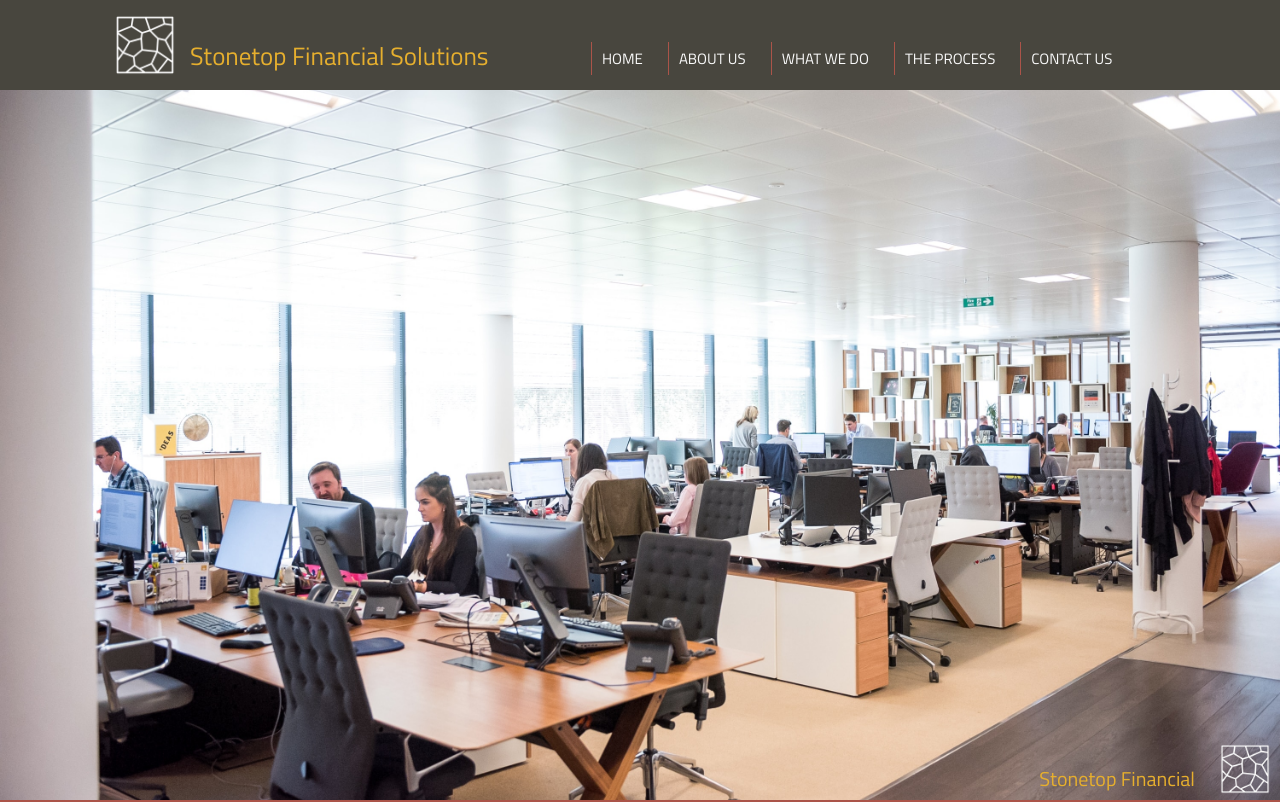
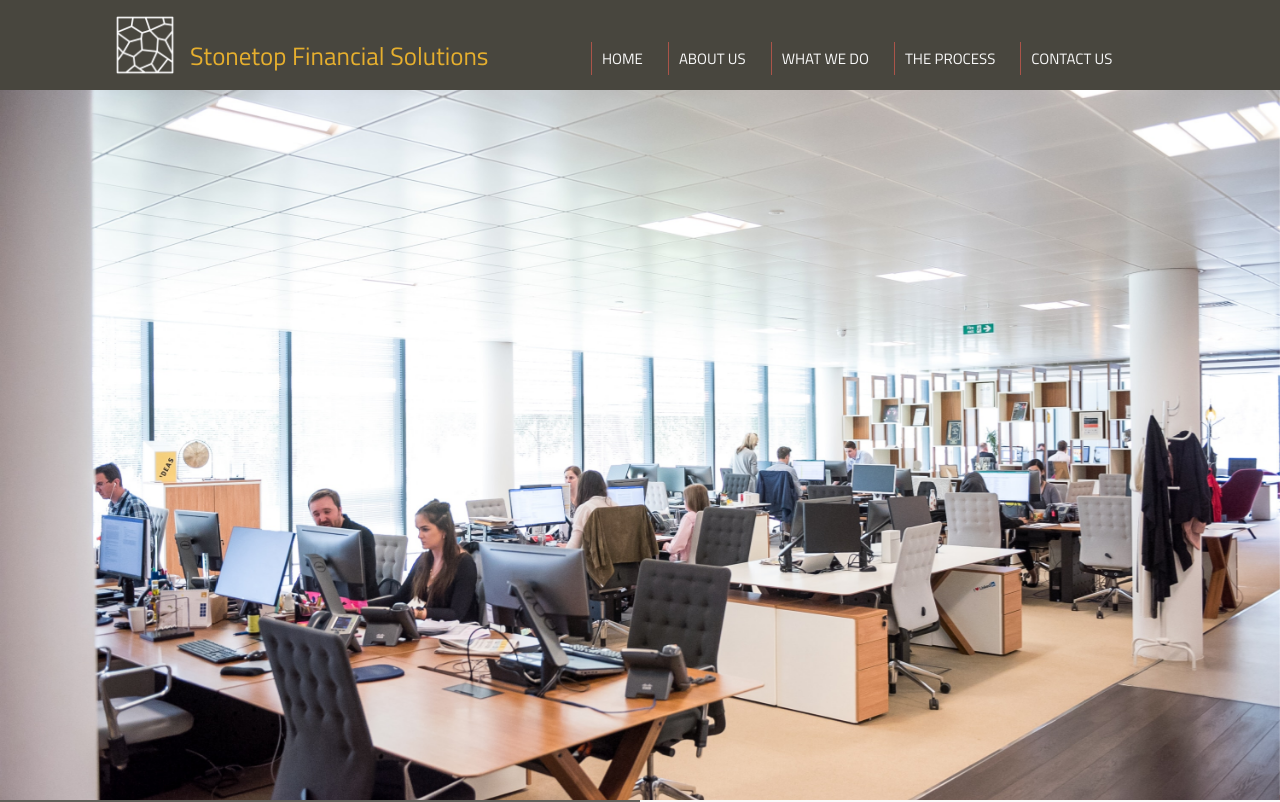
Before and after one commit to Echophase44/Stonetop-DS, a React (Vite) app in the folder Stonetop-DS/: page / in a window 1280 px wide. Shown: the top 802 px of the page. Built offline with nearby package versions, Linux system fonts and the light colour scheme; grey boxes are pictures that could not be loaded; a web font is replaced by a local one.

Commit message:
Added Parallax for the Hero image. Fixed some spacing issues stemming from the Contact section.

```diff
--- a/Stonetop-DS/package.json
+++ b/Stonetop-DS/package.json
@@ -11,6 +11,7 @@
   "dependencies": {
     "react": "^18.2.0",
     "react-dom": "^18.2.0",
+    "react-parallax": "^3.5.1",
     "react-router-dom": "^6.10.0"
   },
   "devDependencies": {
--- a/Stonetop-DS/src/components/section_components/Contact.jsx
+++ b/Stonetop-DS/src/components/section_components/Contact.jsx
@@ -6,10 +6,10 @@ import backgroundImg from '../../assets/squareStones.jpg'
 function Contact () {
   return (
     <section className="contact-background">
+
       <img className="contact-img" src={backgroundImg} />
       <div className="contact-imgOverlay"></div>
 
-        <div className="contact-main">
         <div className="contact-darkerOverlay">
           <div className="contact-info">
             <h2>Contact</h2>
@@ -46,8 +46,6 @@ function Contact () {
             </form>
           </div>
         </div>
-
-        </div>
     </section>
   )
 }
--- a/Stonetop-DS/src/components/section_components/Hero.jsx
+++ b/Stonetop-DS/src/components/section_components/Hero.jsx
@@ -1,14 +1,10 @@
-import React from "react";
-import heroImg from '../../assets/mainOffice.jpg'
-import Logo from "../../assets/logo.png"
+import React from "react"
+import { Parallax } from "react-parallax";
+import splashImg from '../../assets/mainOffice.jpg'
 
 function Hero () {
   return (
-    <section className="home_hero-container">
-        <img className="home_hero" src={heroImg} alt="Office" />
-        <img className="home_logo" src={Logo} alt="Company Logo" />
-        <div className="home_title">Stonetop Financial</div>
-    </section>
+    <Parallax speed={-50} className="home_hero" bgImage={splashImg} strength={250}></Parallax>
   )
 }
 
--- a/Stonetop-DS/src/styles/contact.css
+++ b/Stonetop-DS/src/styles/contact.css
@@ -5,7 +5,7 @@
 
 .contact-img{
   height: 100%;
-  width: 100vw;
+  width: 100%;
   object-fit: cover;
 }
 
@@ -20,7 +20,7 @@
 .contact-darkerOverlay{
   position: absolute;
   top: 0;
-  width: 40%;
+  width: 40vw;
   height: 100%;
   background-color: rgb(72, 70, 62, .5);
   font-size: 4rem;
--- a/Stonetop-DS/src/styles/homepage.css
+++ b/Stonetop-DS/src/styles/homepage.css
@@ -1,14 +1,15 @@
-.home_hero-container{
-  position: relative;
+.home_hero{
+  /* padding-top: 10vh;
+  width: 100%; */
+  height: 100vh;
+  background-attachment: fixed;
 }
 
-.home_hero{
-  height: 100vh;
-  width: 100%;
-  object-fit: cover
+.test{
+  height: 50vh;
 }
 
-.home_logo{
+/* .home_logo{
   max-height: 50px;
   position: absolute;
   bottom: 10px;
@@ -22,7 +23,7 @@
   bottom: 10px;
   right: 85px;
   color: var(--yellow)
-}
+} */
 
 /* ######################### What We Do ###################### */
 
--- a/Stonetop-DS/src/styles/process.css
+++ b/Stonetop-DS/src/styles/process.css
@@ -69,7 +69,7 @@
 
 @media screen and (max-width: 1000px) {
   .process-cardMain{
-    height: 215vh;
+    height: 255vh;
   }
 
   .process-cardContainer{
```
Also changed, not shown: 1 other file (tests, documents, lock files or other folders). Lines whose indentation alone changed are shown as unchanged.
